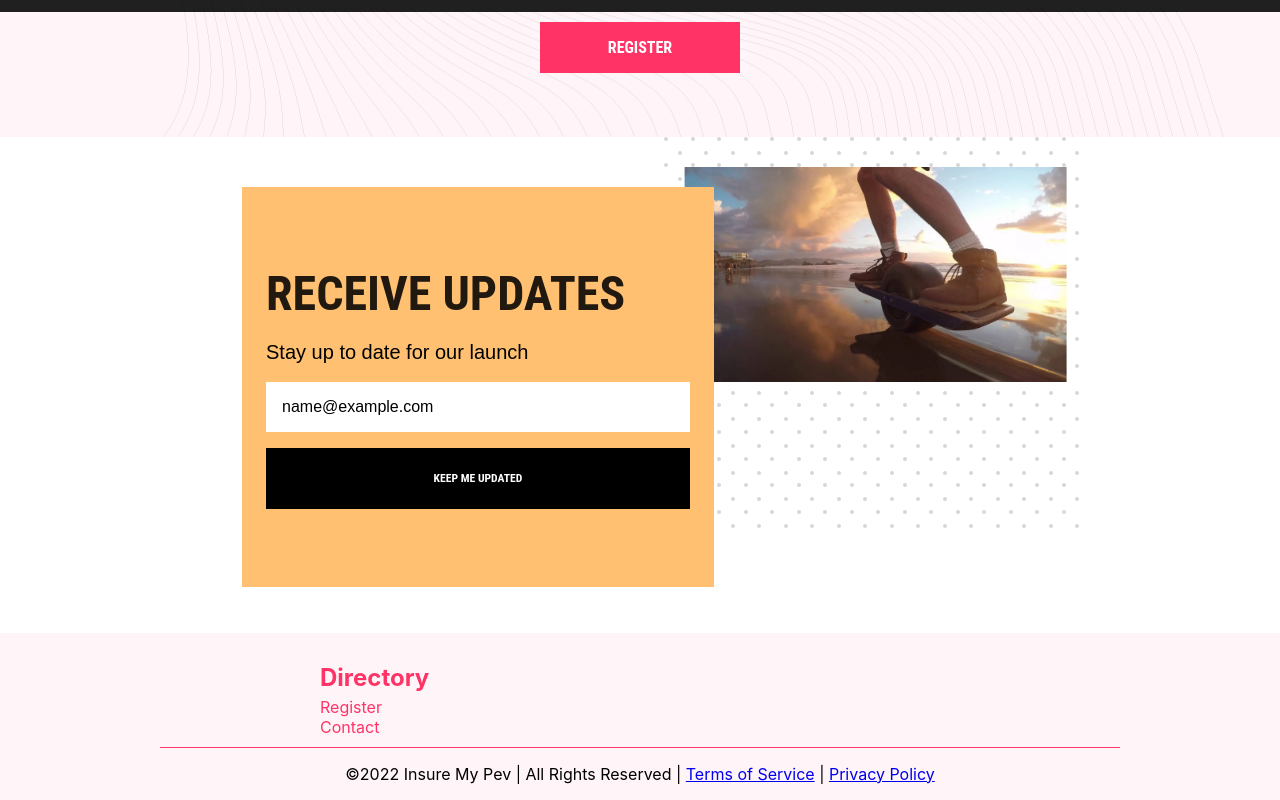
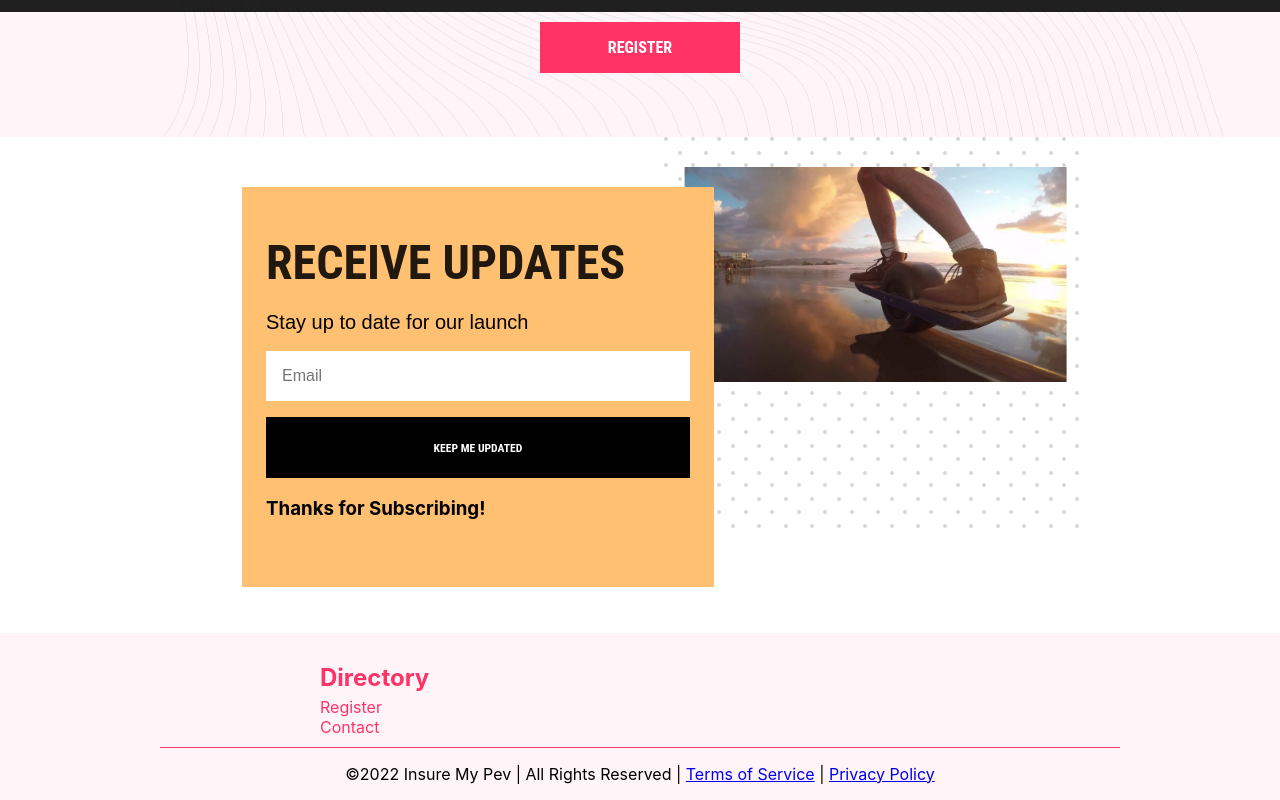
Before and after one commit to maxcramer/imp, a React (Create React App) app: page / in a window 1280 px wide. Both pictures are taken after typing "name@example.com" into the empty fields and a click on the button "KEEP ME UPDATED". Shown: the part 2086-2886 px from the top of the page. Built offline with nearby package versions, Linux system fonts and the light colour scheme; no server answers.

Commit message:
news letter sign up form added, with submit confirmed message

```diff
--- a/src/components/News/News.js
+++ b/src/components/News/News.js
@@ -7,6 +7,7 @@ import onewheel from "../../media/onewheel-2.png";
 
 const News = () => {
   const [input, setInput] = useState("");
+  const [message, setMessage] = useState("");
 
   const inputHandler = (e) => {
     setInput(e.target.value);
@@ -19,6 +20,11 @@ const News = () => {
         email: input,
         time: firebase.firestore.FieldValue.serverTimestamp(),
       });
+      setInput("");
+      setMessage("Thanks for Subscribing!");
+      setTimeout(() => {
+        setMessage("");
+      }, 3000);
     }
   };
 
@@ -33,10 +39,12 @@ const News = () => {
             placeholder="Email"
             type="email"
             onChange={inputHandler}
+            value={input}
           />
           <button className="signup_button">
             <h5>KEEP ME UPDATED</h5>
           </button>
+          {message && <h3>{message}</h3>}
         </form>
       </div>
       <div className="signup_image_container">
```
